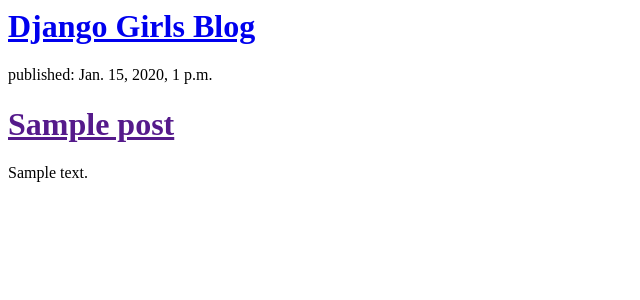
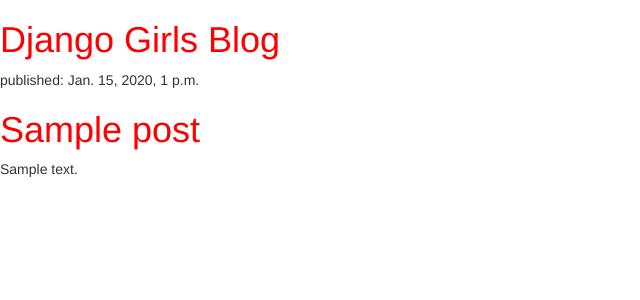
Before and after one commit to Celyix002/djangogirlsblog, a Django app: template blog/templates/blog/post_list.html in a window 1280 px wide. Shown: the top 300 px of the page, without its empty margins (0-640 px from the left). Run offline with Django 3.2, Linux system fonts and the light colour scheme; the template is opened without the code that fills it: values that come from a table or form of the project are taken from there, others are empty; tables that the repository leaves empty hold one stand-in row (values such as "Sample post"); some libraries are stand-ins or nearby versions.

Commit message:
Styling template with CSS

```diff
--- /dev/null
+++ b/blog/static/blog/css/blog.css
@@ -0,0 +1,4 @@
+/* style applicabl to all links a, inside h1. know diff btn class and id---class defines grp of elements, while id deine a certain element*/
+h1 a {
+    color: red;
+}
--- /dev/null
+++ b/blog/static/css - Tree structure wrong on django girls notes/blog.css
@@ -0,0 +1,4 @@
+/* style applicabl to all links a, inside h1. know diff btn class and id---class defines grp of elements, while id deine a certain element*/
+h1 a {
+    color: #FCA205;
+}
--- a/blog/templates/blog/post_list.html
+++ b/blog/templates/blog/post_list.html
@@ -1,6 +1,18 @@
+<!--tell html template that we've added some css files-->
+<!DOCTYPE html>
+{% load staticfiles %}   <!-- Don't forget this -->
 <html>
     <head>
         <title>Django Girls blog</title>
+
+        <link rel="stylesheet" href="//maxcdn.bootstrapcdn.com/bootstrap/3.2.0/css/bootstrap.min.css">
+        <link rel="stylesheet" href="//maxcdn.bootstrapcdn.com/bootstrap/3.2.0/css/bootstrap-theme.min.css">
+        <!--For styling header fonts. This line will import a font called Lobster from Google Fonts (https://www.google.com/fonts)-->
+        <link href="//fonts.googleapis.com/css?family=Lobster&subset=latin,latin-ext" rel="stylesheet" type="text/css">
+
+        <!-- it shd be placed here, otherwise it be overriden by the bootstrap files-->
+        <link rel="stylesheet" href="{% static 'blog/css/blog.css' %}">
+
     </head>
     <body>
         <div>
```
